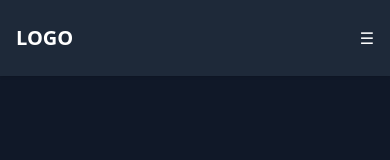
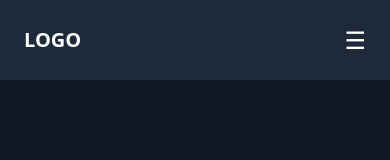
Before and after one commit to Asadul1120/myAppF, a React (Vite) app: page / in a window 390 px wide. Shown: the top 160 px of the page. Built offline with nearby package versions, Linux system fonts and the light colour scheme.

Commit message:
header update

```diff
--- a/src/components/Header.jsx
+++ b/src/components/Header.jsx
@@ -1,45 +1,24 @@
-// import { Link } from "react-router-dom";
 
-// const Header = () => {
-//   return (
-//     <header className="bg-gray-900 text-white py-4">
-//       <div className="container mx-auto flex items-center justify-between px-4">
-//         <h1 className="text-2xl font-bold">LOGO</h1>
-//         <nav className="flex gap-15 py-2 items-center text-lg">
-//           <ul className="flex gap-4">
-//             <li>
-//               <Link to="/">Home</Link>
-//             </li>
-//             <li>
-//               <Link to="/about">About</Link>
-//             </li>
-//             <li>
-//               <Link to="/contact">Contact</Link>
-//             </li>
-//           </ul>
-//           <button className="bg-blue-600 hover:bg-blue-700 text-white rounded-full px-6 py-1">
-//             <Link to="/chat">Let's chat</Link>
-//           </button>
-//         </nav>
-//       </div>
-//     </header>
-//   );
-// };
 
-// export default Header;
-
+import { useState } from "react";
 import { Link } from "react-router-dom";
 
 const Header = () => {
+  const [isMobileMenuOpen, setIsMobileMenuOpen] = useState(false);
+
+  const toggleMobileMenu = () => {
+    setIsMobileMenuOpen(!isMobileMenuOpen);
+  };
+
   return (
-    <header className="fixed top-0  left-0  w-full bg-gray-800 text-white shadow z-50 py-6 ">
-      <div className="container mx-auto flex items-center justify-between px-4">
+    <header className="fixed top-0 left-0 w-full bg-gray-800 text-white shadow z-50 py-6">
+      <div className="container mx-auto flex items-center justify-between px-6">
         {/* Logo */}
         <h1 className="text-xl md:text-2xl font-bold">LOGO</h1>
 
-        {/* Navigation */}
+        {/* Desktop Navigation */}
         <nav className="hidden md:flex items-center space-x-6">
-          <ul className="flex space-x-4 text-sm md:text-base">
+          <ul className="flex space-x-4 text-xl md:text-xl">
             <li>
               <Link to="/" className="hover:text-blue-400">
                 Home
@@ -64,14 +43,45 @@ const Header = () => {
           </Link>
         </nav>
 
-        {/* Mobile Nav Button (Hamburger Placeholder) */}
+        {/* Mobile Nav Button */}
         <div className="md:hidden">
-          <button className="text-white focus:outline-none">
-            {/* Replace with icon component if using something like HeroIcons */}
-            ☰
+          <button onClick={toggleMobileMenu} className="text-white text-2xl focus:outline-none">
+           { isMobileMenuOpen ? '✕' : '☰'}
           </button>
         </div>
       </div>
+
+      {/* Mobile Dropdown Menu */}
+      {isMobileMenuOpen && (
+        <div className="md:hidden bg-gray-800 px-6 md:px-8 pt-4 ">
+          <ul className="flex flex-col gap-4 space-y-3 text-xl">
+            <li>
+              <Link to="/" onClick={toggleMobileMenu} className="hover:text-blue-400  border-b border-gray-600 block">
+                Home
+              </Link>
+            </li>
+            <li>
+              <Link to="/about" onClick={toggleMobileMenu} className="hover:text-blue-400 border-b border-gray-600 block">
+                About
+              </Link>
+            </li>
+            <li>
+              <Link to="/contact" onClick={toggleMobileMenu} className="hover:text-blue-400 border-b border-gray-600 block ">
+                Contact
+              </Link>
+            </li>
+            <li>
+              <Link
+                to="/chat"
+                onClick={toggleMobileMenu}
+                className="bg-blue-600 hover:bg-blue-700 text-white rounded-full px-4 py-2 text-center block "
+              >
+                Let's chat
+              </Link>
+            </li>
+          </ul>
+        </div>
+      )}
     </header>
   );
 };
```
